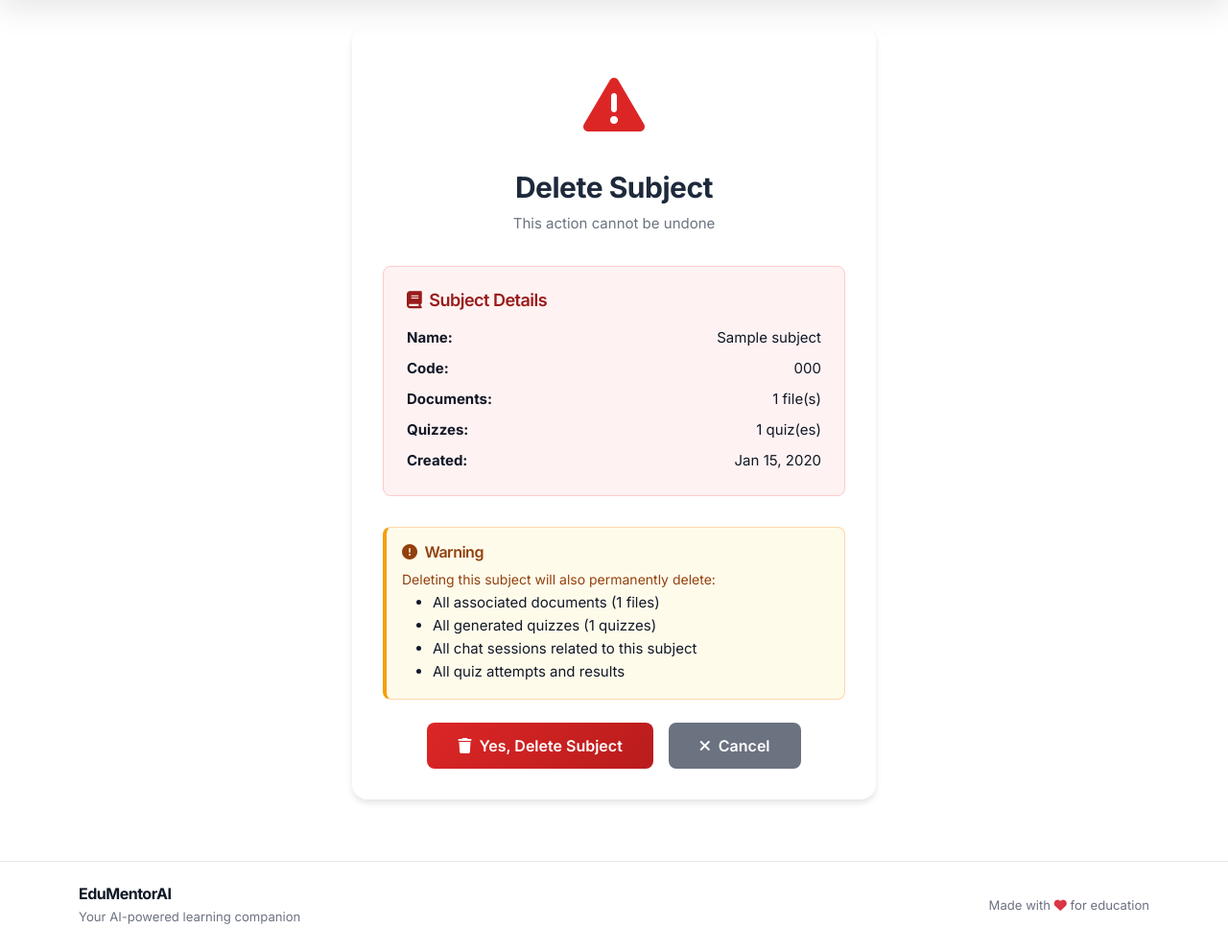
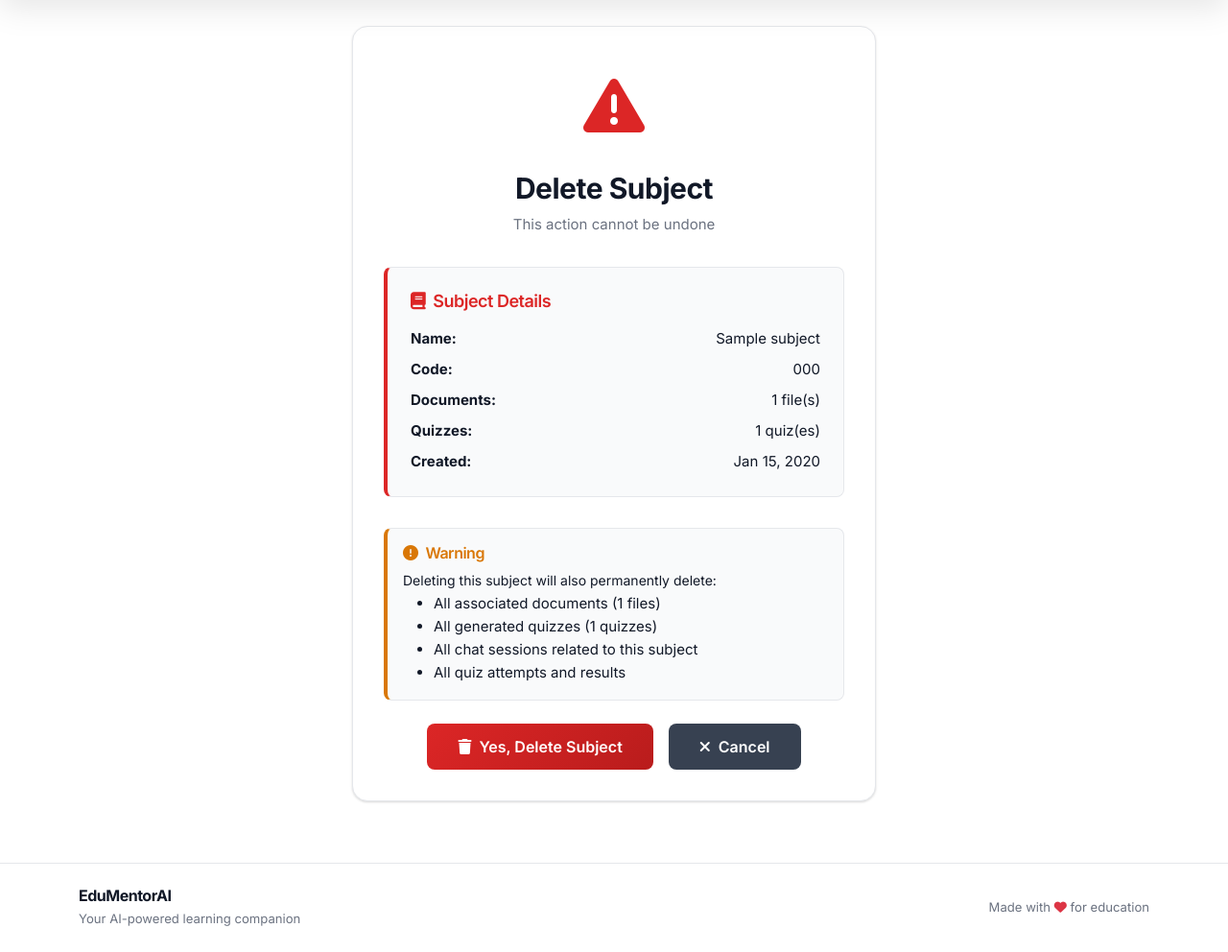
Before and after one commit to EyadAmgad/EduMentorAI, a Django app: page /subjects/1/delete/ in a window 1280 px wide. Shown: the part 105-1097 px from the top of the page at 96% size. Before the commit the page ends 1068 px from the top, so only its background shows below. Run offline with Django 4.2, Linux system fonts and the light colour scheme; a user stored in the database is signed in; tables that the repository leaves empty hold one stand-in row (values such as "Sample post"); grey boxes marked "Sample" are stand-in pictures.

Commit message:
Fix night mode colors in subject_confirm_delete.css - replace hardcoded colors with CSS variables

```diff
--- a/src/static/css/subject_confirm_delete.css
+++ b/src/static/css/subject_confirm_delete.css
@@ -1,10 +1,11 @@
 .delete-container {
-        background: white;
+        background: var(--card-bg);
         border-radius: 1rem;
-        box-shadow: 0 4px 6px rgba(0, 0, 0, 0.1);
+        box-shadow: var(--shadow);
         padding: 2rem;
         margin: 2rem 0;
         max-width: 600px;
+        border: 1px solid var(--border-color);
 }
 
 .delete-header {
@@ -14,31 +15,32 @@
 
 .delete-icon {
     font-size: 4rem;
-    color: #dc2626;
+    color: var(--danger-color);
     margin-bottom: 1rem;
 }
 
 .delete-title {
-    color: #1e293b;
+    color: var(--text-primary);
     font-weight: 700;
     margin-bottom: 0.5rem;
 }
 
 .delete-subtitle {
-    color: #6b7280;
+    color: var(--text-secondary);
     margin: 0;
 }
 
 .subject-info {
-    background: #fef2f2;
-    border: 1px solid #fecaca;
+    background: var(--background-light);
+    border: 1px solid var(--border-color);
+    border-left: 4px solid var(--danger-color);
     border-radius: 0.5rem;
     padding: 1.5rem;
     margin: 2rem 0;
 }
 
 .subject-info h5 {
-    color: #991b1b;
+    color: var(--danger-color);
     font-weight: 600;
     margin-bottom: 1rem;
 }
@@ -48,6 +50,7 @@
     justify-content: space-between;
     align-items: center;
     margin-bottom: 0.5rem;
+    color: var(--text-primary);
 }
 
 .subject-detail:last-child {
@@ -55,28 +58,28 @@
 }
 
 .warning-box {
-    background: #fffbeb;
-    border: 1px solid #fed7aa;
-    border-left: 4px solid #f59e0b;
+    background: var(--background-light);
+    border: 1px solid var(--border-color);
+    border-left: 4px solid var(--warning-color);
     border-radius: 0.5rem;
     padding: 1rem;
     margin: 1.5rem 0;
 }
 
 .warning-box h6 {
-    color: #92400e;
+    color: var(--warning-color);
     font-weight: 600;
     margin-bottom: 0.5rem;
 }
 
 .warning-box p {
-    color: #92400e;
+    color: var(--text-primary);
     margin: 0;
     font-size: 0.875rem;
 }
 
 .btn-danger {
-    background: linear-gradient(135deg, #dc2626 0%, #b91c1c 100%);
+    background: linear-gradient(135deg, var(--danger-color) 0%, #b91c1c 100%);
     border: none;
     padding: 0.75rem 2rem;
     border-radius: 0.5rem;
@@ -88,10 +91,11 @@
 .btn-danger:hover {
     transform: translateY(-1px);
     box-shadow: 0 4px 12px rgba(220, 38, 38, 0.4);
+    color: white;
 }
 
 .btn-secondary {
-    background: #6b7280;
+    background: var(--secondary-color);
     border: none;
     padding: 0.75rem 2rem;
     border-radius: 0.5rem;
@@ -103,7 +107,16 @@
 }
 
 .btn-secondary:hover {
-    background: #4b5563;
+    background: var(--text-secondary);
     color: white;
     text-decoration: none;
 }
+
+/* Dark mode specific adjustments */
+[data-theme="dark"] .warning-box {
+    background: rgba(251, 146, 60, 0.1);
+}
+
+[data-theme="dark"] .subject-info {
+    background: rgba(239, 68, 68, 0.1);
+}
```
